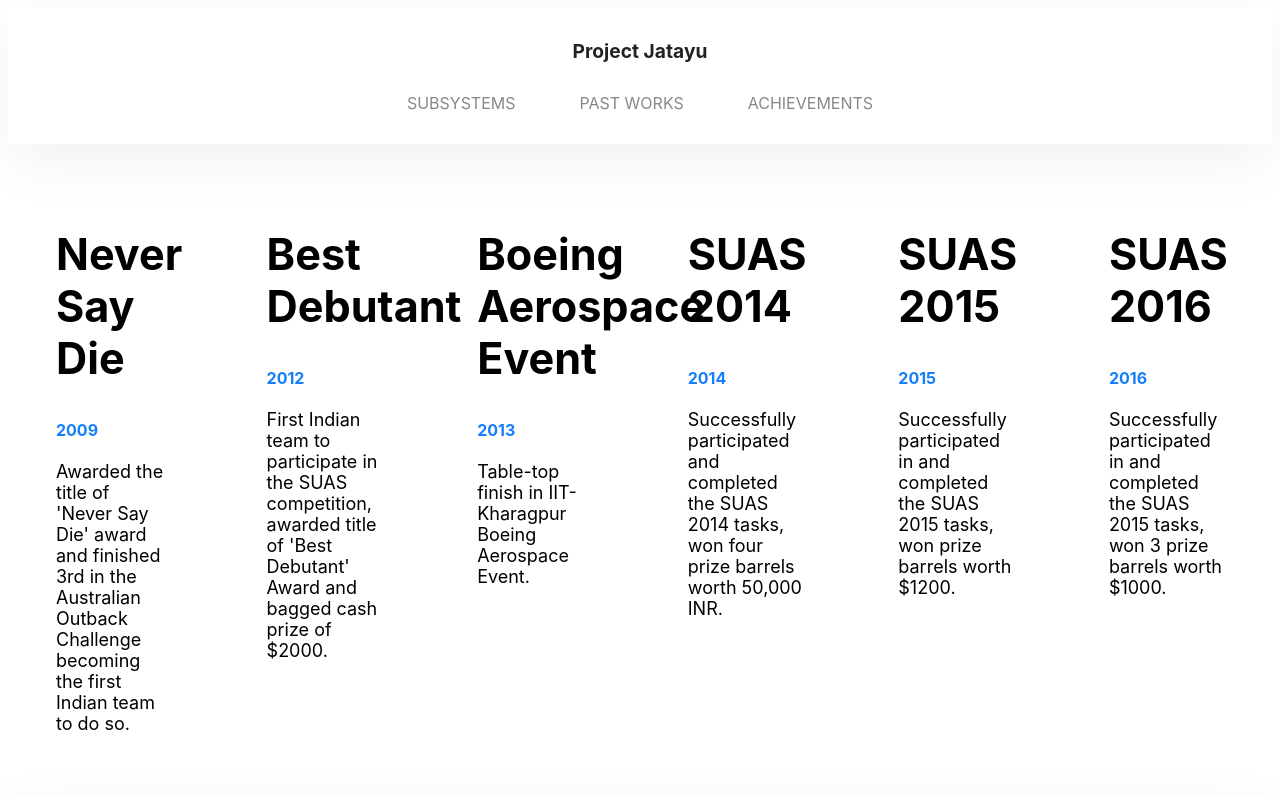
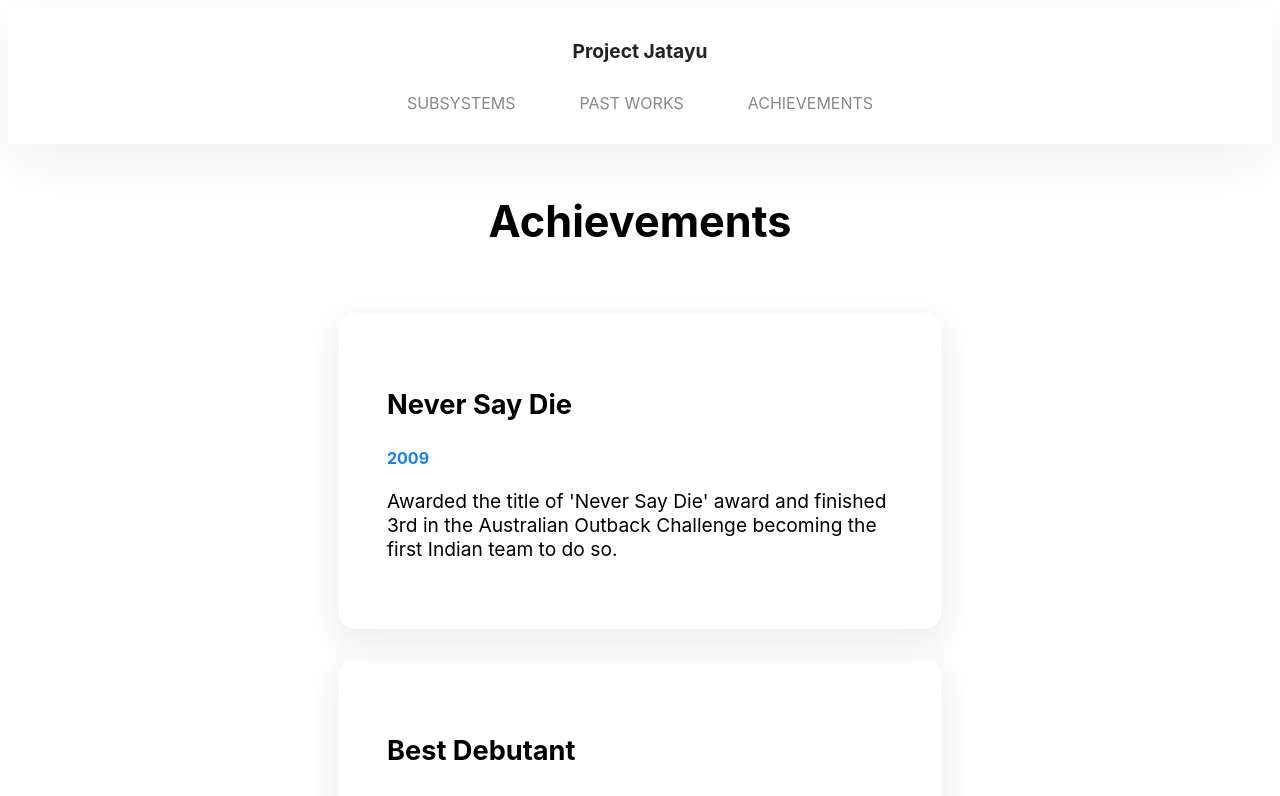
Before and after one commit to project-jatayu/zenith, a Next.js app: page /achievements in a window 1280 px wide. Shown: the top 796 px of the page. Built offline with nearby package versions, Linux system fonts and the light colour scheme; a web font is replaced by a local one.

Commit message:
vertical layout

```diff
--- a/pages/achievements.js
+++ b/pages/achievements.js
@@ -21,16 +21,33 @@ const Achievements = () => (
     <div className="container">
         <Header />
         <div className="body">
-            <div className="row" style={{ height: '100%' }}>
-                {get_cols().map((col) => (
-                    <div className="col-2" style={{ padding: '3rem' }}>
-                        <h2>{col.title}</h2>
-                        <h4>{col.year}</h4>
-                        <p>{col.content}</p>
+            <div className="row">
+                <div className="col-12 center">
+                    <h2>Achievements</h2>
+                </div>
+            </div>
+            {get_cols().map((col) => (
+                <div className="row">
+                    <div className="col-3"></div>
+                    <div className="col-6 inrow">
+                        <div className="incol-2 card">
+                            <h3>{col.title}</h3>
+                            <h4>{col.year}</h4>
+                            <p>{col.content}</p>
+                        </div>
                     </div>
-                ))}
-            </div>
+                </div>
+            ))}
             <style>{`
+                .inrow {
+                    display: flex;
+                }
+                .incol-1 {
+                    flex: 20%;
+                }
+                .incol-2 {
+                     flex: 80%;
+                }
                 html {
                     font-size: 16px;
                 }
@@ -45,6 +62,9 @@ const Achievements = () => (
                     margin: 0;
                     padding: 0;
                 }
+                .center {
+                    text-align: center;
+                }
                 .body {
                     font-size: 18px;
                     padding: 4rem 0rem 2rem 0rem;
```
